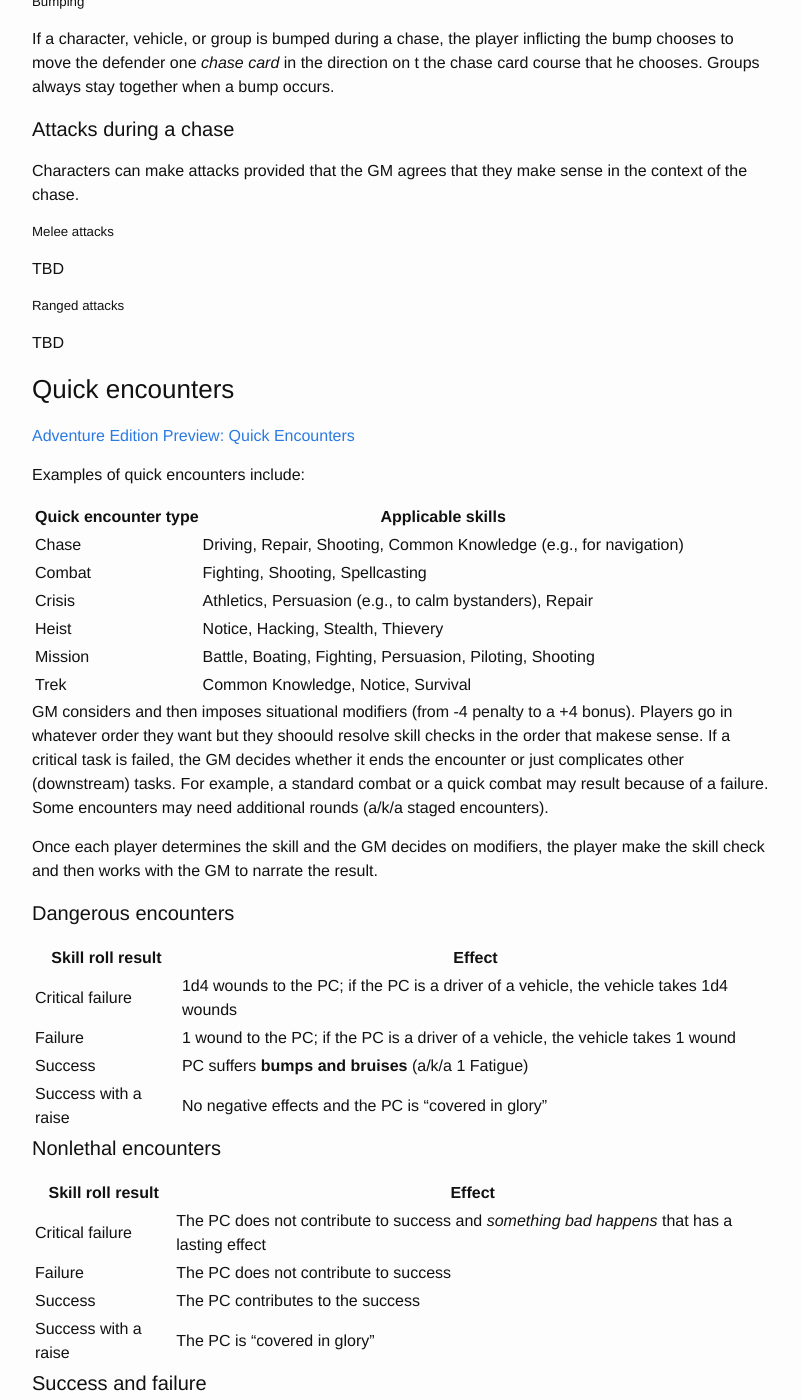
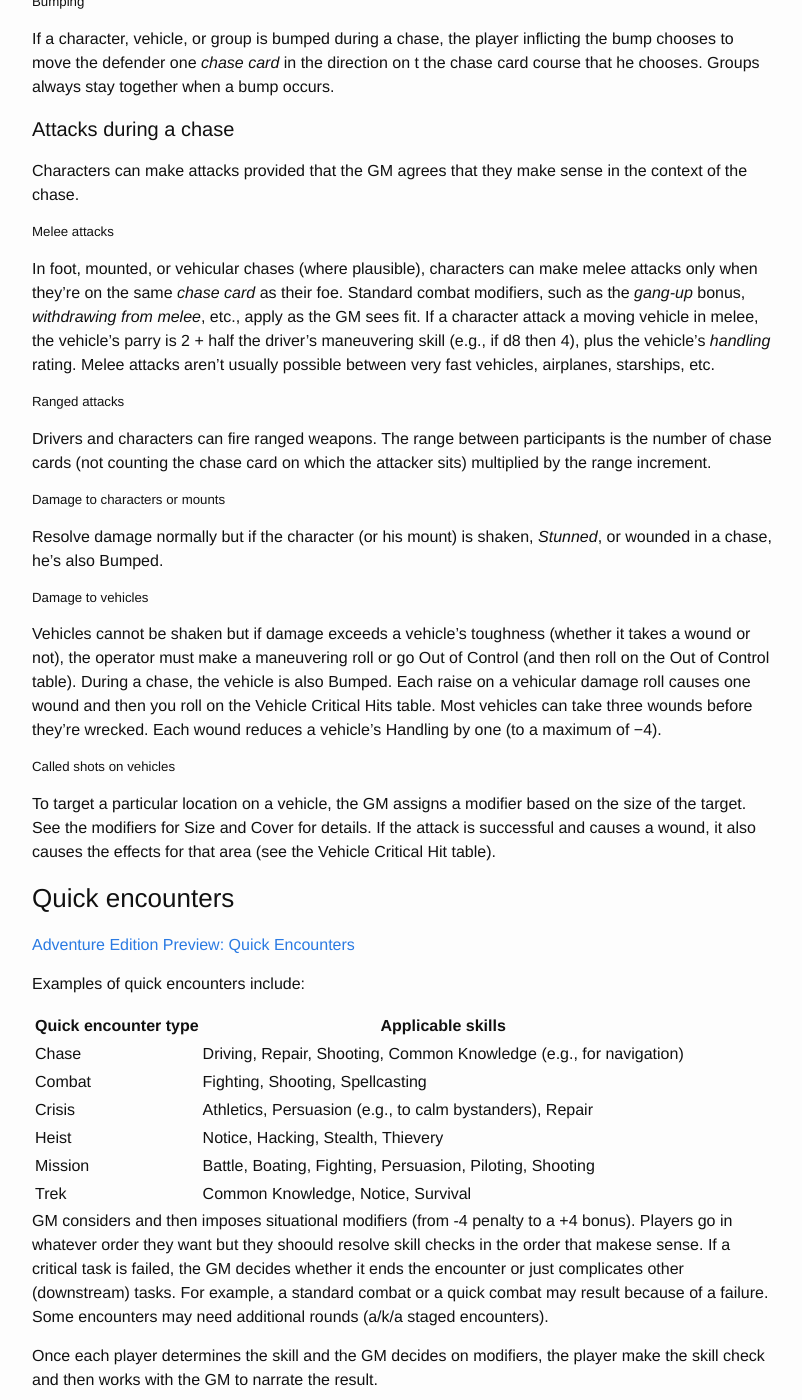
Before and after one commit to achall36/RoxvilleRooster.github.io, a Jekyll site: the page built from swade-rules-summary.md, in a window 1280 px wide and 1400 px high, scrolled down 3678 px. Shown: the whole window, without its empty margins (238-1040 px from the left). Built offline with Jekyll 4.4.1, drawn with Linux system fonts in a browser that asks for light colours; some of the changed text lies outside the part shown.

Commit message:
Update swade-rules-summary.md

```diff
--- a/swade-rules-summary.md
+++ b/swade-rules-summary.md
@@ -49,7 +49,7 @@ See [Savage Worlds Kickstarter: “Test” Rules Preview!](https://www.peginc.co
 
 #### Before you begin
 
-Get an extra deck of playing cards to use for the chase course (a/k/a tyhe chase deck). Shuffle that chase deck.
+Get an extra deck of playing cards (a/k/a the chase deck) to use for the chase course. Shuffle the chase deck.
 
 #### Sequence of play for a chase
 
@@ -160,12 +160,37 @@ Characters can make attacks provided that the GM agrees that they make sense in
 
 ##### Melee attacks
 
-TBD
+In foot, mounted, or vehicular chases (where plausible), characters can make melee attacks only when they’re on the same
+_chase card_ as their foe. Standard combat modifiers, such as the _gang-up_ bonus, _withdrawing from
+melee_, etc., apply as the GM sees fit.
+If a character attack a moving vehicle in melee, the vehicle's parry is 2 + half the driver’s
+maneuvering skill (e.g., if d8 then 4), plus the vehicle's _handling_ rating.
+Melee attacks aren’t usually possible between very fast vehicles, airplanes, starships, etc.
 
 ##### Ranged attacks
 
-TBD
+Drivers and characters can fire ranged weapons.
+The range between participants is the number of chase cards (not counting the chase card on which the attacker sits) multiplied by the range increment.
+<!-- What about unstable platform enalty and the steady hands edge? -->
 
+##### Damage to characters or mounts
+
+Resolve damage normally but if the character (or his mount) is shaken, _Stunned_, or wounded in a chase, he’s also Bumped.
+<!-- Stunned is a state? -->
+
+##### Damage to vehicles
+
+Vehicles cannot be shaken but if damage exceeds a vehicle's toughness (whether it takes a wound or not), the
+operator must make a maneuvering roll or go Out of Control (and then roll on the Out of Control table).
+During a chase, the vehicle is also Bumped.
+Each raise on a vehicular damage roll causes one wound and then you roll on the Vehicle Critical Hits table.
+Most vehicles can take three wounds before they’re wrecked. Each wound reduces a vehicle’s Handling by one (to a maximum of −4).
+
+##### Called shots on vehicles
+
+To target a particular location on a vehicle, the GM assigns a modifier based on the size of the target.
+See the modifiers for Size and Cover for details. <!-- there is an xref here -->
+If the attack is successful and causes a wound, it also causes the effects for that area (see the Vehicle Critical Hit table).
 
 ### Quick encounters
 [Adventure Edition Preview: Quick Encounters](https://www.peginc.com/store/adventure-edition-preview-quick-encounters/)
```
